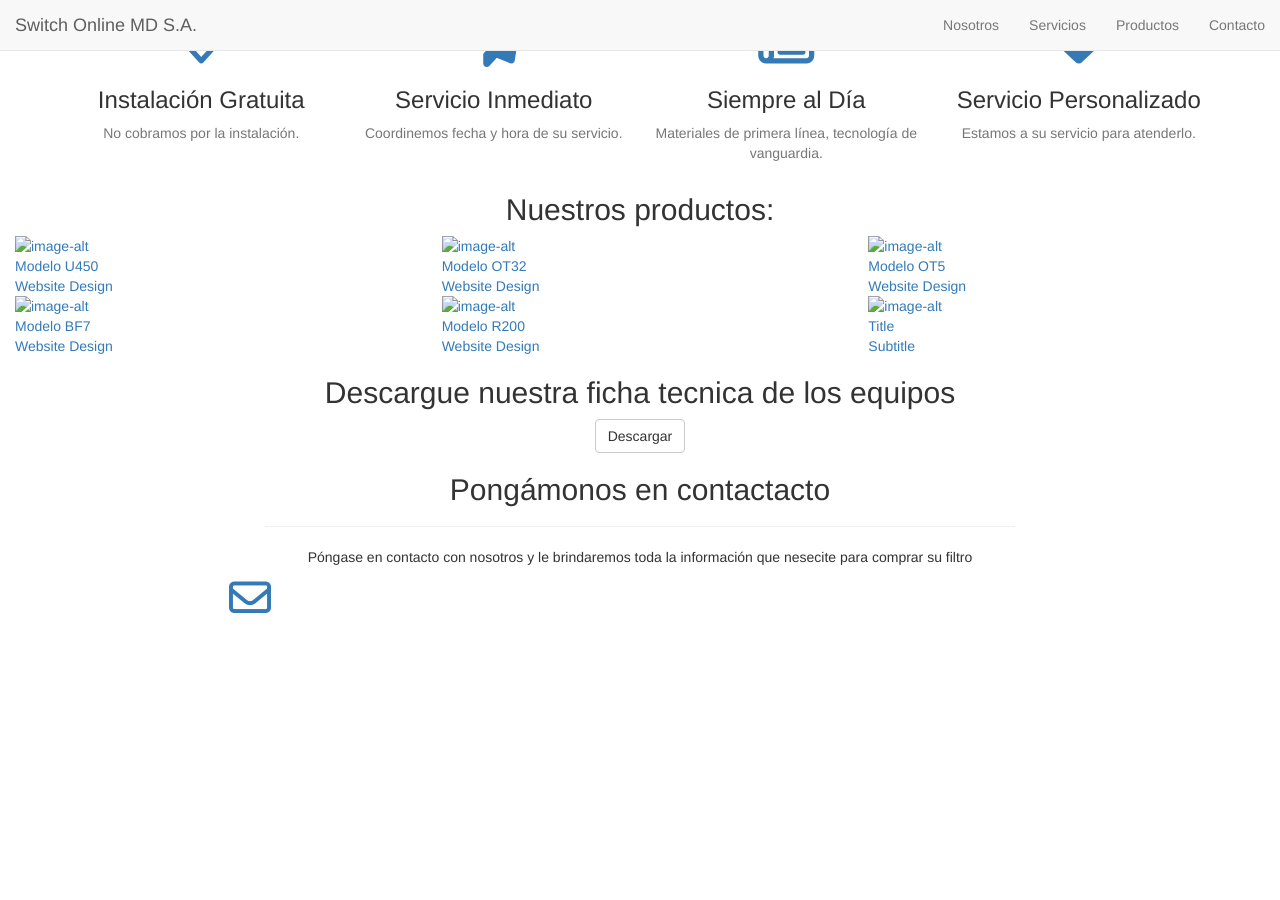
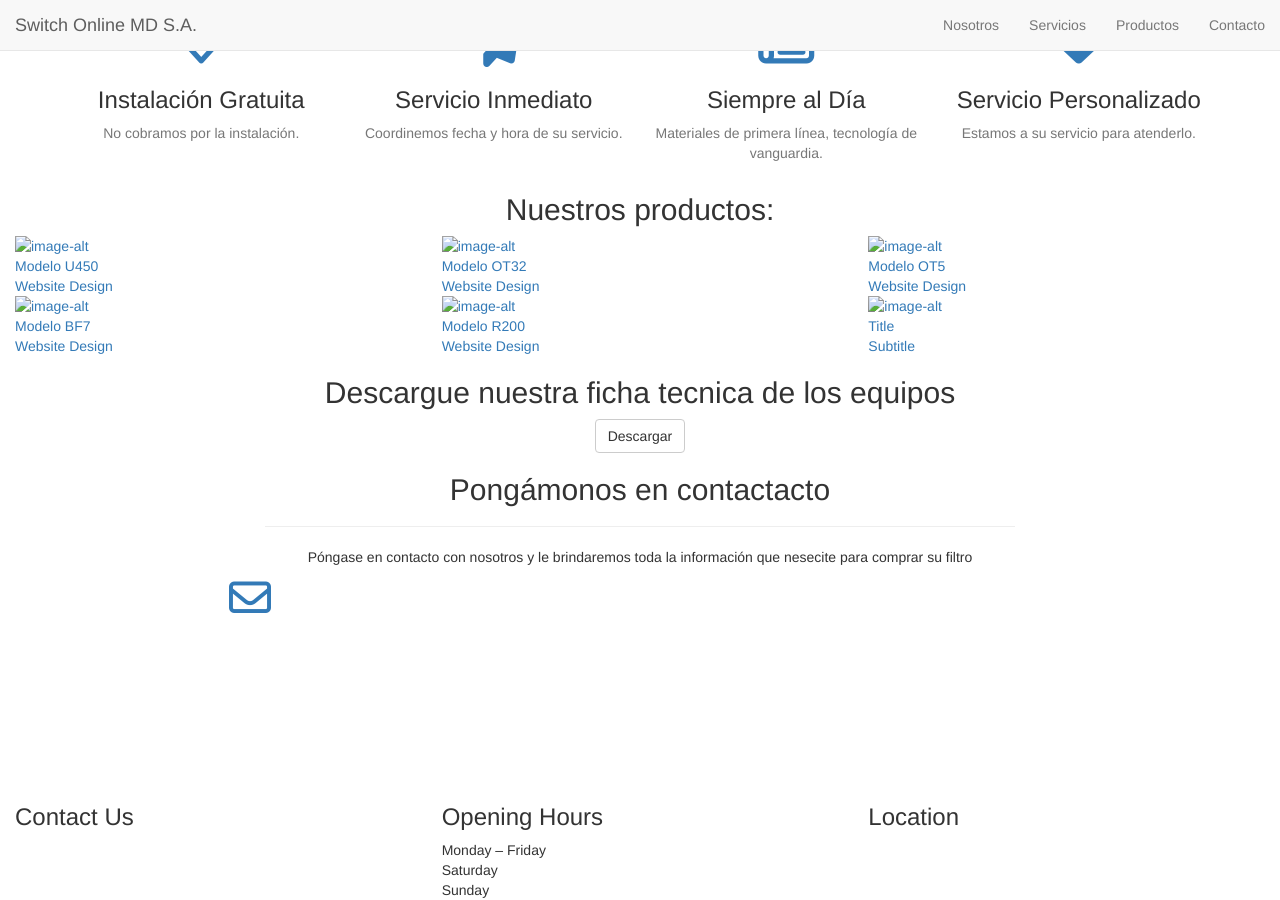
Before and after one commit to switch-on-line-md/web, a Jekyll site: the page built from _posts/2014-07-18-project-1.markdown, in a window 1280 px wide and 900 px high, scrolled down 621 px. Built offline with Jekyll 4.4.1, drawn with Linux system fonts in a browser that asks for light colours; nearby versions of some CDN libraries; library files that are not in the unit come from our copies; before the commit the page ends 1250 px from its top, so only the background shows below that.

Commit message:
new contact page

```diff
--- /dev/null
+++ b/_includes/ncontact.html
@@ -0,0 +1,38 @@
+<div class="three-shade-col">
+    <div class="col-sm-4">
+        <svg class="icon icon-envelope-o"><use xlink:href="#icon-envelope-o"></use></svg>
+        <h3>Contact Us</h3>
+        <ul>
+            {% if site.contact.phone %}<li><strong>Phone:</strong> {{ site.contact.phone }}</li>{% endif %}
+            {% if site.contact.emergency %}<li><strong>Emergency:</strong> {{ site.contact.emergency }}</li>{% endif %}
+            {% if site.contact.email %}<li><strong>Email:</strong> {{ site.contact.email }}</li>{% endif %}
+        </ul>
+    </div>
+    <div class="col-sm-4">
+        <svg class="icon icon-clock-o"><use xlink:href="#icon-clock-o"></use></svg>
+        <h3>Opening Hours</h3>
+        <table>
+            <tbody>
+                <tr>
+                    <td>Monday – Friday</td>
+                    <td>{{ site.monday_friday }}</td>
+                </tr>
+                <tr>
+                    <td>Saturday</td>
+                    <td>{{ site.saturday }}</td>
+                </tr>
+                <tr>
+                    <td>Sunday</td>
+                    <td>{{ site.sunday }}</td>
+                </tr>
+            </tbody>
+        </table>
+    </div>
+    <div class="col-sm-4">
+        <svg class="icon icon-map-marker"><use xlink:href="#icon-map-marker"></use></svg>
+        <h3>Location</h3>
+            <p>
+                {{ site.contact.address }}
+            </p>
+    </div>
+</div>
--- a/_layouts/front.html
+++ b/_layouts/front.html
@@ -12,6 +12,7 @@
   {% include portfolio.html %}
   {% include after_products.html %}
   {% include contact.html %}
+  {% include ncontact.html %}
   {% include modals.html %}
   {% include scripts.html %}
 </body>
```
